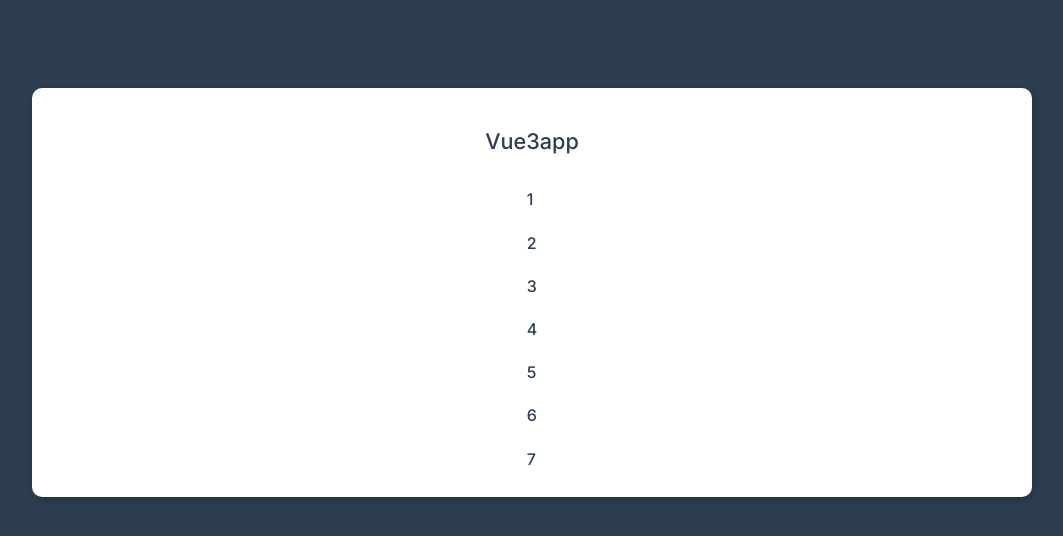
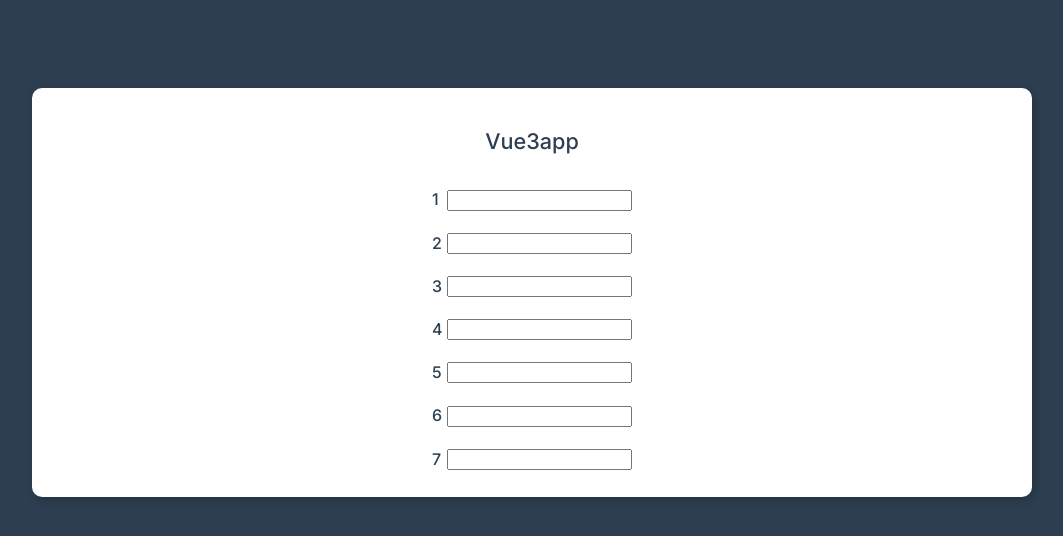
Before and after one commit to tbunitrade/vue3-sandbox, a plain HTML site: page index.html in a window 1280 px wide. Shown: the whole page, without its empty margins (108-1171 px from the left). Drawn offline with nearby package versions, Linux system fonts and the light colour scheme.

Commit message:
Fix bug for Virtual Dom index on element extend item

```diff
--- a/index.html
+++ b/index.html
@@ -22,17 +22,23 @@
 <!--        <h2 v-pre>{{title}}</h2>-->
 
 <!--        <button class="btn" @click="title='Test2'">Change name </button>-->
-        <ul class="list">
+        <ul class="list" v-if="items.length">
             <li
                     class="list-item"
                     v-for="(item, key) in items"
                     @click="items.splice(key , 1)"
+                    :key="item"
             >
                 <strong>
                     {{ item }}
-                </strong>
+                </strong>&nbsp;
+
+<!--                <input type="text" @click="stopPropagation" >-->
+                <input type="text" @click.stop >
+
             </li>
         </ul>
+        <h3 v-show="items.length === 0">  no elements</h3>
     </div>
 </div>
 
```
Also changed, not shown: app.js (+6 -1 lines).
